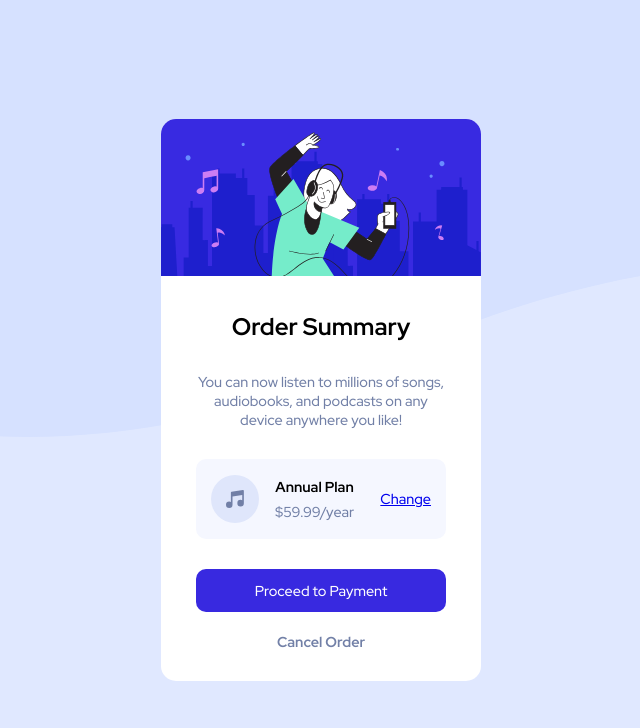
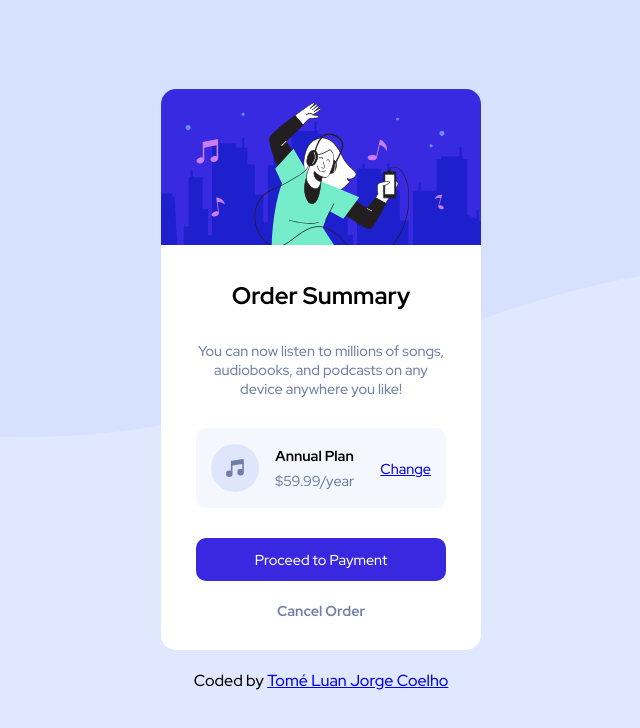
Before and after one commit to tomeluan05/Order-summary-component, a plain HTML site: page index.html in a window 1280 px wide. Shown: the whole page, without its empty margins (319-959 px from the left). Drawn offline with Linux system fonts and the light colour scheme.

Commit message:
adicionando footer ao projeto

```diff
--- a/css/style.css
+++ b/css/style.css
@@ -30,6 +30,7 @@ body{
     display: flex;
     justify-content: center;
     align-items: center;
+    flex-direction: column;
 }
 
 .content{
@@ -59,7 +60,7 @@ body{
     color: var(--desaturated-blue);
 }
 
-.teste{
+.music_plan{
     display: flex;
     align-items: center;
     justify-content: center;
@@ -115,6 +116,10 @@ body{
     text-decoration: none;
 }
 
+footer{
+    margin: 20px;
+}
+
 
 @media screen and (min-width: 768px){
     .container{
--- a/index.html
+++ b/index.html
@@ -11,7 +11,7 @@
 </head>
 <body>
 
-  <main class="container">
+  <section class="container">
     <section class="content">
       <img src="./images/illustration-hero.svg" alt="" class="illustration_hero">
 
@@ -23,7 +23,7 @@
         </p>
 
         <section class="plan">
-          <div class="teste">
+          <div class="music_plan">
             <img src="./images/icon-music.svg" alt="">
 
         <section class="description_plan">
@@ -41,12 +41,10 @@
         </section>
       </section>
     </section>
-  </main>
 
-
-  <!-- <div class="attribution">
-    Challenge by <a href="https://www.frontendmentor.io?ref=challenge" target="_blank">Frontend Mentor</a>.
-    Coded by <a href="#">Your Name Here</a>.
-  </div> -->
+    <footer>
+      <span>Coded by</span> <a href="https://www.frontendmentor.io/solutions/order-summary-component-BoqudKawgg" target="_blank">Tomé Luan Jorge Coelho</a>
+    </footer>
+  </section>
 </body>
 </html>
```
